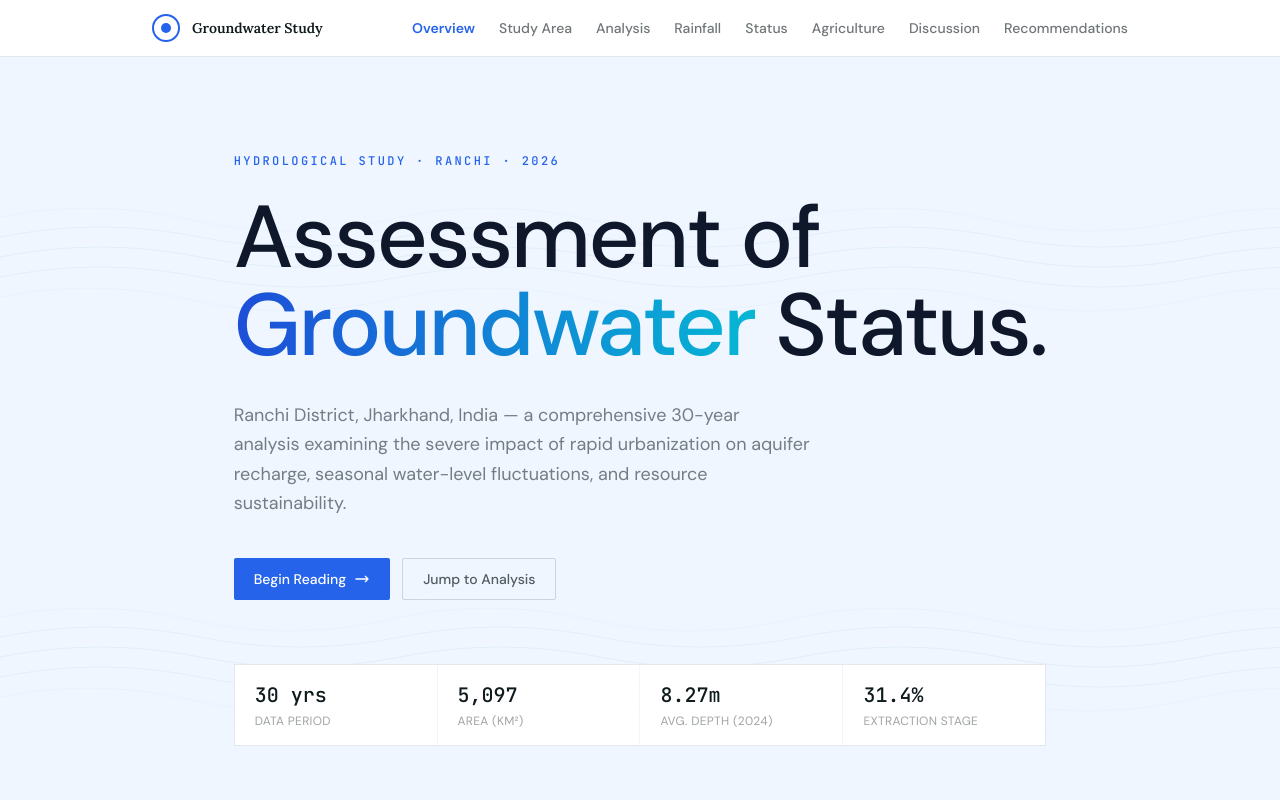
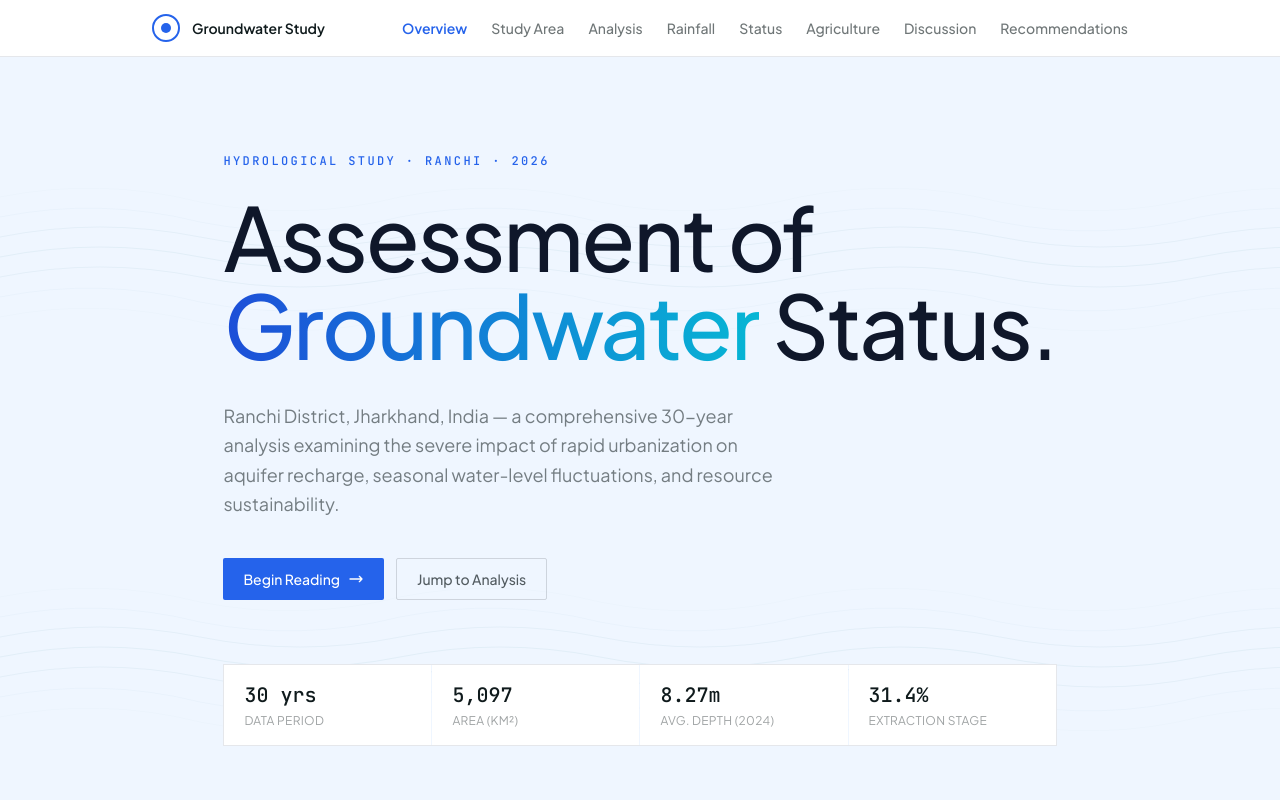
Before and after one commit to Devexhhh/GroundWaterAnalyis, a Next.js app: page / in a window 1280 px wide. Shown: the top 800 px of the page. Built offline with nearby package versions, Linux system fonts and the light colour scheme.

Commit message:
modified tailwind.config

```diff
--- a/tailwind.config.js
+++ b/tailwind.config.js
@@ -4,9 +4,10 @@ module.exports = {
   theme: {
     extend: {
       fontFamily: {
-        serif: ['Lora', 'Georgia', 'serif'],
-        sans: ['DM Sans', 'sans-serif'],
-        mono: ['JetBrains Mono', 'monospace'],
+        // Replaced Lora with Plus Jakarta Sans
+        serif: ['"Plus Jakarta Sans"', 'sans-serif'],
+        sans: ['"Plus Jakarta Sans"', 'DM Sans', 'sans-serif'],
+        mono: ['"JetBrains Mono"', 'monospace'],
       },
       colors: {
         ink: {
@@ -15,10 +16,10 @@ module.exports = {
           muted: '#2d4248',
         },
         water: {
-          DEFAULT: '#2563eb', // mapped to blue-600
-          light: '#60a5fa',   // mapped to blue-400
-          pale: '#dbeafe',    // mapped to blue-100
-          faint: '#eff6ff',   // mapped to blue-50
+          DEFAULT: '#2563eb',
+          light: '#60a5fa',
+          pale: '#dbeafe',
+          faint: '#eff6ff',
         },
         sand: {
           DEFAULT: '#f5efe6',
@@ -29,7 +30,8 @@ module.exports = {
       typography: {
         DEFAULT: {
           css: {
-            fontFamily: 'Lora, Georgia, serif',
+            // Updated typography plugin to use Jakarta instead of Lora
+            fontFamily: '"Plus Jakarta Sans", sans-serif',
           },
         },
       },
```
